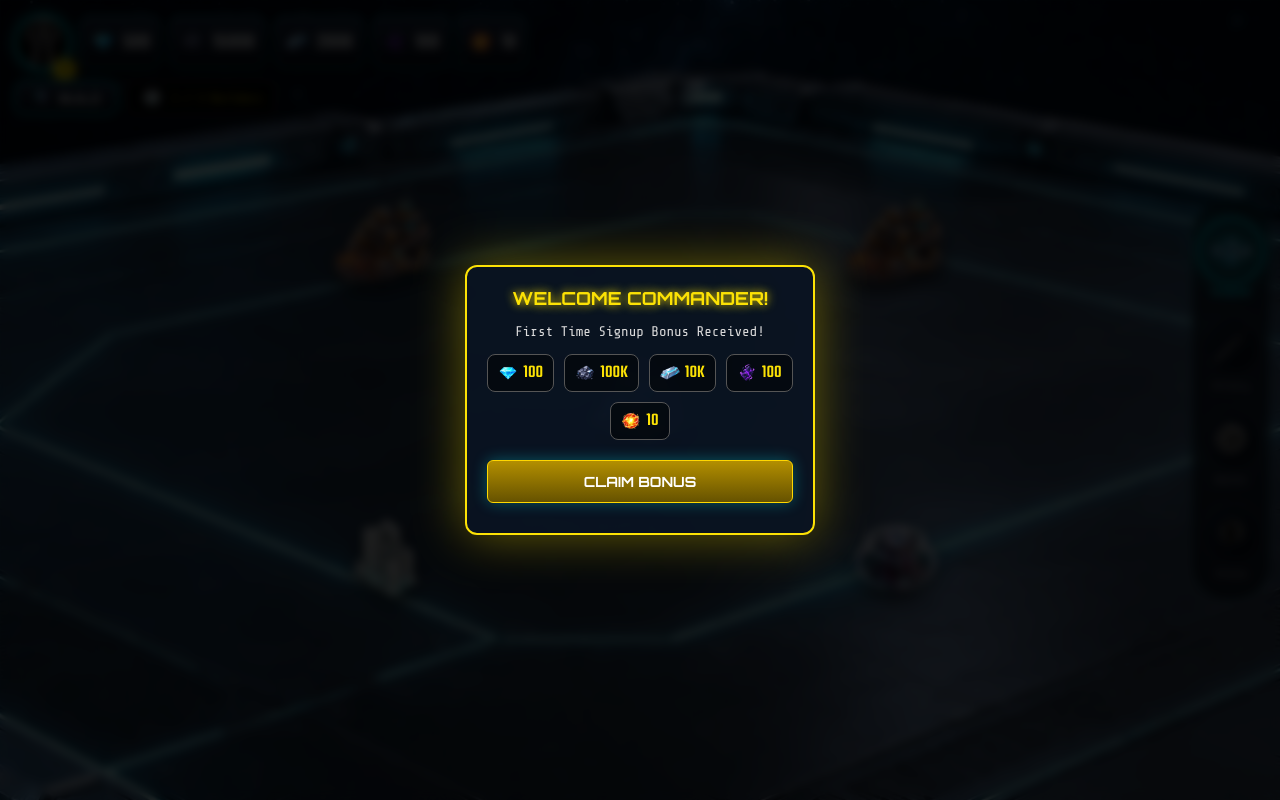
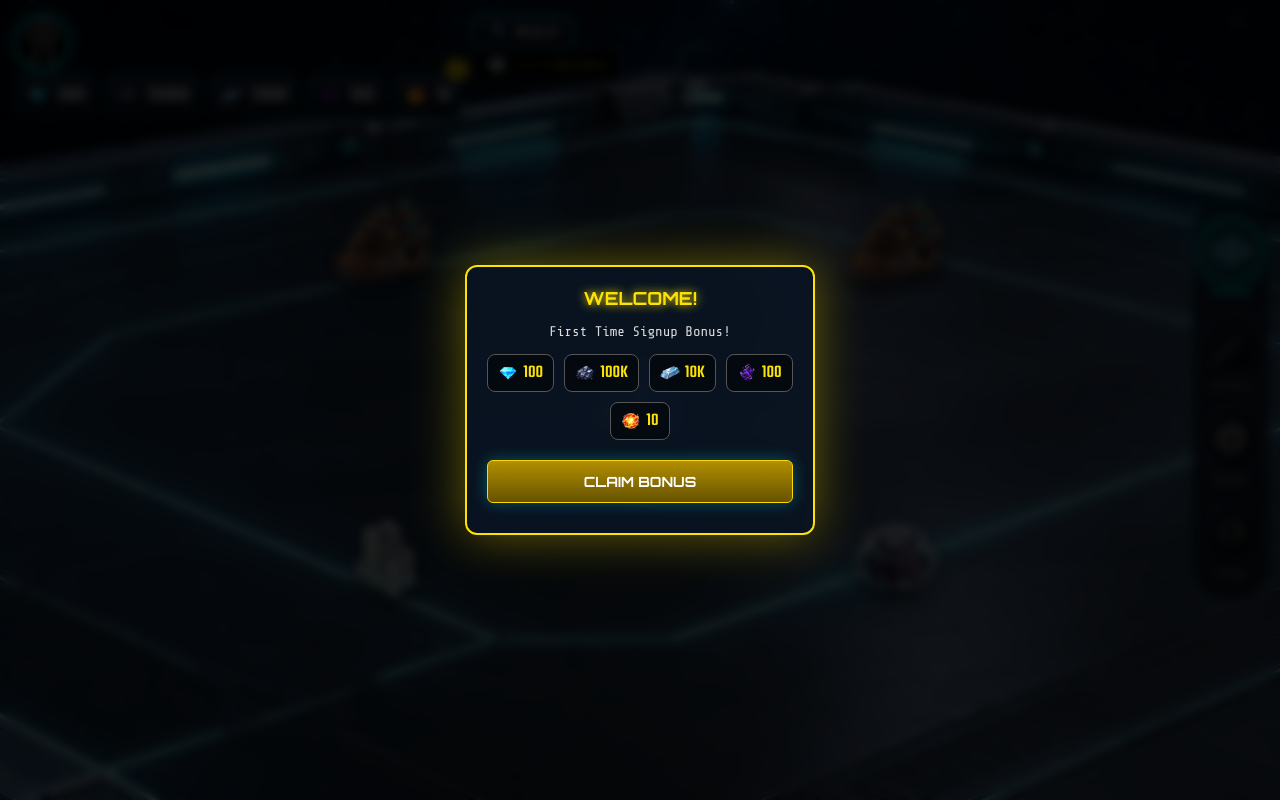
Before and after one commit to NextGenG-Pixel/Aetherfall, a plain HTML site: page index.html in a window 1280 px wide. Drawn offline with nearby package versions, Linux system fonts and the light colour scheme.

Commit message:
Update index.html

```diff
--- a/index.html
+++ b/index.html
@@ -5,7 +5,7 @@
   <meta name="viewport" content="width=device-width, initial-scale=1.0, maximum-scale=1.0, user-scalable=no">
   <title>Aetherfall: Nexus Protocol</title>
   <link href="https://fonts.googleapis.com/css2?family=Orbitron:wght@700;900&family=Share+Tech+Mono&family=Teko:wght@500;700&display=swap" rel="stylesheet">
-  <link rel="stylesheet" href="style.css?v=8.0">
+  <link rel="stylesheet" href="style.css?v=9.0">
   <script src="https://telegram.org/js/telegram-web-app.js"></script>
 </head>
 <body>
@@ -24,6 +24,7 @@
 
   <!-- TOP HUD -->
   <header class="top-hud">
+    <div class="top-row-1">
       <div class="profile-box">
         <img src="assets/char_default.png" class="profile-img" onerror="this.src='https://via.placeholder.com/50/111/00f3ff'">
         <div class="level-badge" id="ui-cc-level">1</div>
@@ -35,19 +36,19 @@
         <div class="res-item"><img src="assets/icon_dm.png"><span id="ui-dm">0</span></div>
         <div class="res-item"><img src="assets/icon_pc.png"><span id="ui-pc">0</span></div>
       </div>
-  </header>
+    </div>
 
-  <!-- NEW TOP CONTROLS (Moved from bottom) -->
-  <div class="top-controls">
+    <div class="top-row-2">
       <button class="action-btn" onclick="openBuildMenu()">
         <img src="assets/icon_build.png" onerror="this.style.display='none'">
         <span>BUILD</span>
       </button>
-    <div class="builder-status">
+      <div class="builder-status" id="builder-ui" onclick="showBuilderInfo()">
         <img src="assets/build_builderhut.png" style="width:24px; height:24px; object-fit:contain;">
-      <span id="ui-builder-text">1 / 3 Builders</span>
+        <span id="ui-builder-text">1 / 1 Free</span>
       </div>
     </div>
+  </header>
 
   <!-- MAIN SCREEN: OUTPOST -->
   <div class="screen active" id="outpost">
@@ -57,7 +58,7 @@
     </div>
   </div>
 
-  <!-- RIGHT NAV DOCK (Made Bigger) -->
+  <!-- RIGHT NAV DOCK -->
   <div class="nav-dock">
     <nav class="side-nav">
       <button class="nav-item active"><div class="nav-icon"><img src="assets/nav_outpost.png"></div><span>Outpost</span></button>
@@ -67,7 +68,7 @@
     </nav>
   </div>
 
-  <!-- BUILD MENU MODAL -->
+  <!-- MODALS (Build Menu, Building Info, Signup Bonus - Same as before) -->
   <div id="build-menu-modal" class="modal">
     <div class="modal-content" style="max-width: 90%; width: 400px;">
       <h2 class="glow-cyan">BUILDINGS</h2>
@@ -76,42 +77,33 @@
     </div>
   </div>
 
-  <!-- BUILDING INTERACTION MODAL -->
   <div id="building-modal" class="modal">
     <div class="modal-content">
       <h2 id="b-modal-title" class="glow-cyan">Building</h2>
       <img id="b-modal-img" src="" class="modal-img">
-
       <div class="building-stats">
         <div class="stat-row"><span>Level:</span> <span id="b-modal-level">1</span> / 15</div>
         <div class="stat-row" id="b-modal-stat-row"><span id="b-modal-stat-label">Production:</span> <span id="b-modal-stat-val">0</span></div>
-
         <div class="upgrade-info" id="b-modal-upgrade-info" style="display:none;">
           <div style="color:#00ff88; font-size:12px;">Next Lvl: <span id="next-stat-val"></span></div>
         </div>
-
         <div class="stat-row" id="b-modal-storage-row" style="display:none;"><span>Storage:</span> <span id="b-modal-storage">0/0</span></div>
         <div class="stat-row" id="b-modal-time-row" style="color: #ff00ff; display:none;"><span>Time:</span> <span id="b-modal-time">0s</span></div>
       </div>
-
       <button class="btn btn-cyan" id="btn-claim" onclick="claimResources()" style="display:none;">CLAIM RESOURCES</button>
-
       <div class="upgrade-costs" id="b-modal-cost-container">
         <h4 style="color:var(--gold); font-size:12px; margin-bottom:5px;">Upgrade Costs:</h4>
         <div class="cost-grid" id="b-modal-costs"></div>
       </div>
-
       <button class="btn btn-magenta" id="btn-upgrade" onclick="upgradeBuilding()">UPGRADE</button>
       <button class="btn btn-cancel" onclick="closeModals()">CANCEL</button>
     </div>
   </div>
 
-  <!-- SIGNUP BONUS POPUP -->
   <div id="signup-modal" class="modal">
     <div class="modal-content" style="border-color: var(--gold); box-shadow: 0 0 50px rgba(252,226,5,0.4);">
-      <h2 class="glow-cyan" style="color:var(--gold); text-shadow: 0 0 10px var(--gold);">WELCOME COMMANDER!</h2>
-      <p style="color:#ddd; font-size:14px; margin-bottom:15px;">First Time Signup Bonus Received!</p>
-
+      <h2 class="glow-cyan" style="color:var(--gold); text-shadow: 0 0 10px var(--gold);">WELCOME!</h2>
+      <p style="color:#ddd; font-size:14px; margin-bottom:15px;">First Time Signup Bonus!</p>
       <div class="bonus-grid">
         <div class="bonus-item"><img src="assets/icon_gem.png"> 100</div>
         <div class="bonus-item"><img src="assets/icon_iron.png"> 100K</div>
@@ -119,11 +111,10 @@
         <div class="bonus-item"><img src="assets/icon_dm.png"> 100</div>
         <div class="bonus-item"><img src="assets/icon_pc.png"> 10</div>
       </div>
-
       <button class="btn btn-cyan" onclick="claimSignupBonus()" style="background:linear-gradient(180deg, #b38f00, #665200); color:white; border-color:gold;">CLAIM BONUS</button>
     </div>
   </div>
 
-  <script src="app.js?v=8.0"></script>
+  <script src="app.js?v=9.0"></script>
 </body>
 </html>
```
Lines whose indentation alone changed are shown as unchanged.
